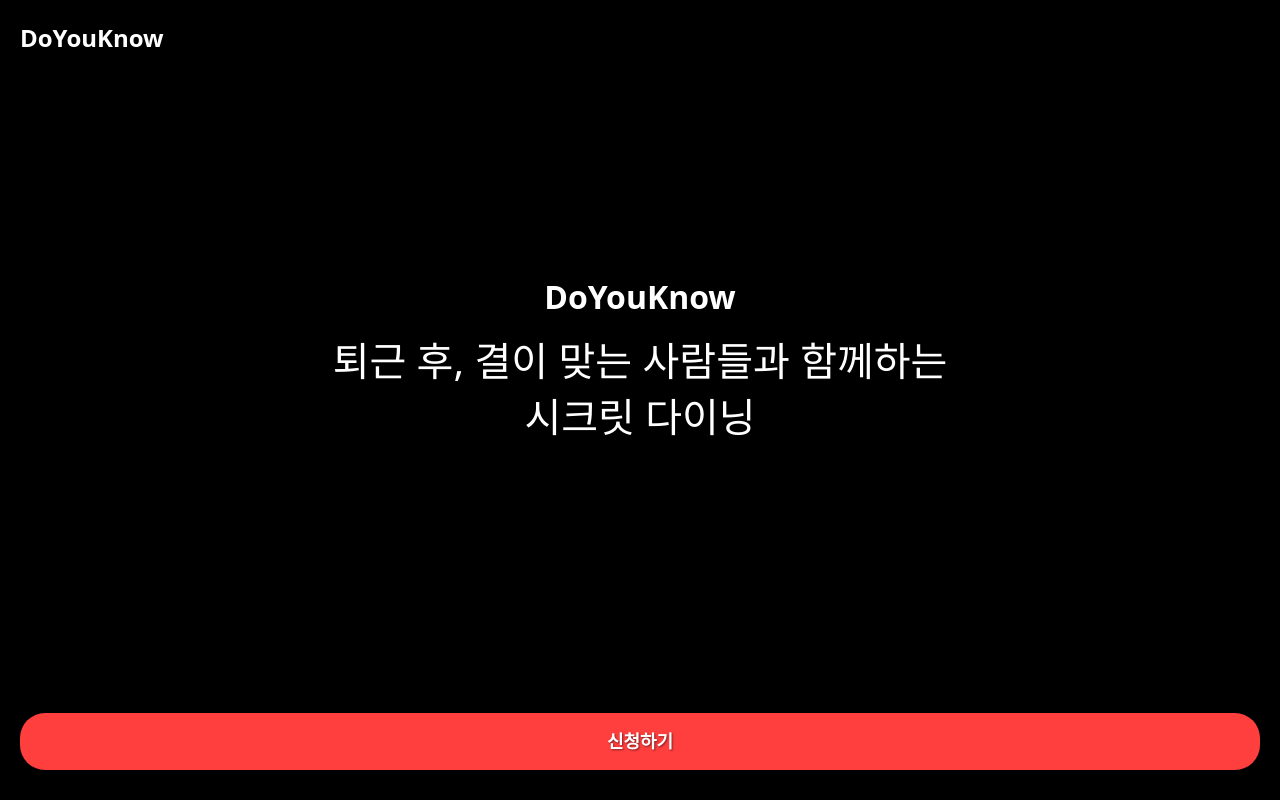
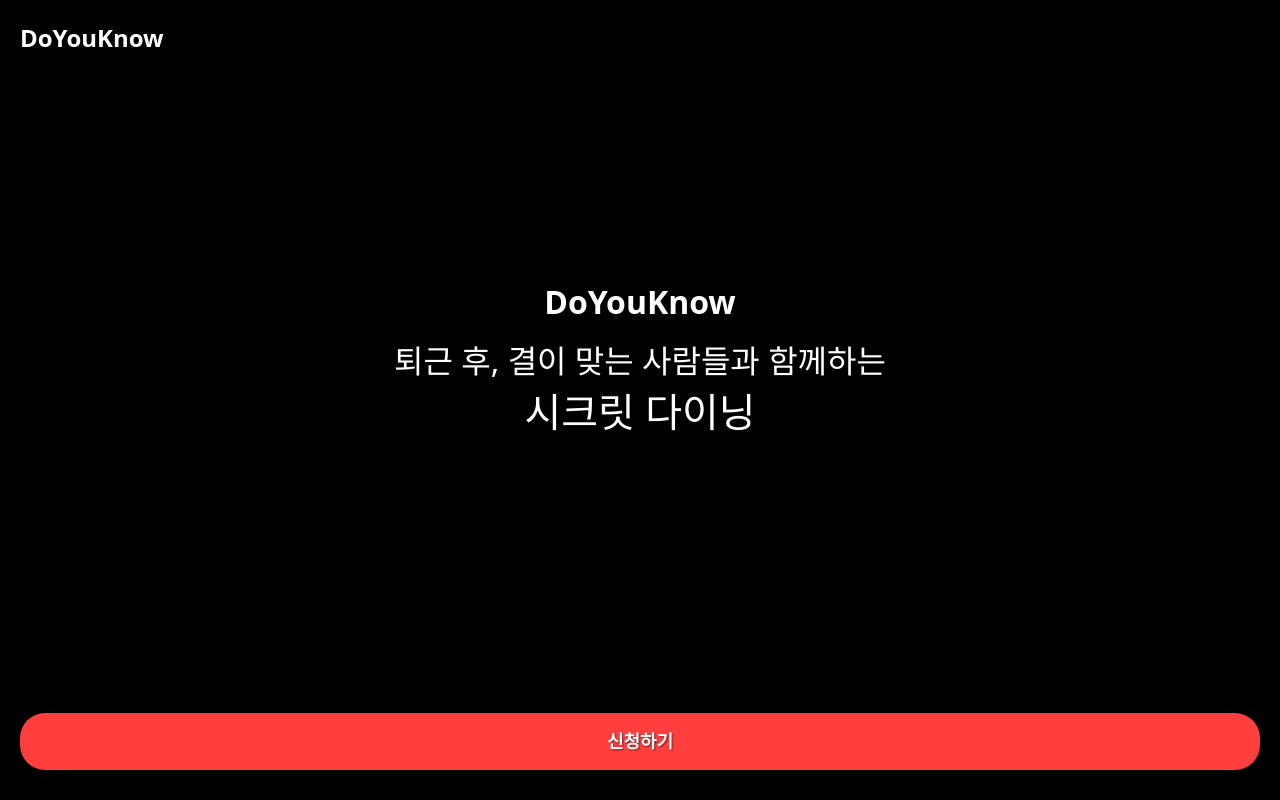
Before and after one commit to soojinroh/doyouknow, a Vue app: page / in a window 1280 px wide. Built offline with nearby package versions, Linux system fonts and the light colour scheme.

Commit message:
크기수정

```diff
--- a/src/views/MainView.vue
+++ b/src/views/MainView.vue
@@ -2,11 +2,9 @@
   <div class="main-screen">
     <div class="site-name">DoYouKnow</div>
     <div class="description">
-      <h1>퇴근 후, 결이 맞는 사람들과 함께하는</h1>
+      <h2>퇴근 후, 결이 맞는 사람들과 함께하는</h2>
       <h1>시크릿 다이닝</h1>
     </div>
-
-
     <BottomButton @button-click="goToPersonalitySelectView">신청하기</BottomButton>
   </div>
 </template>
```
